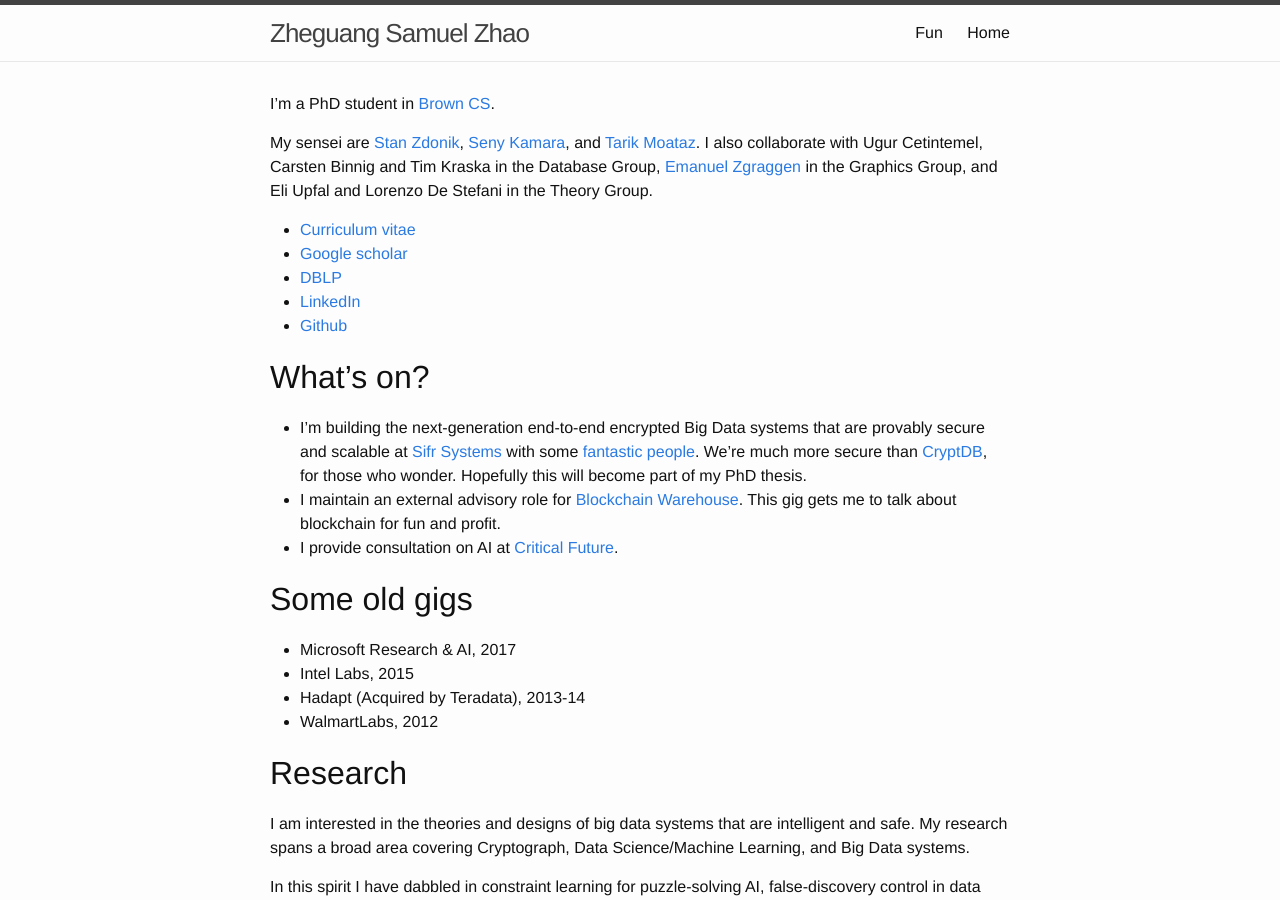
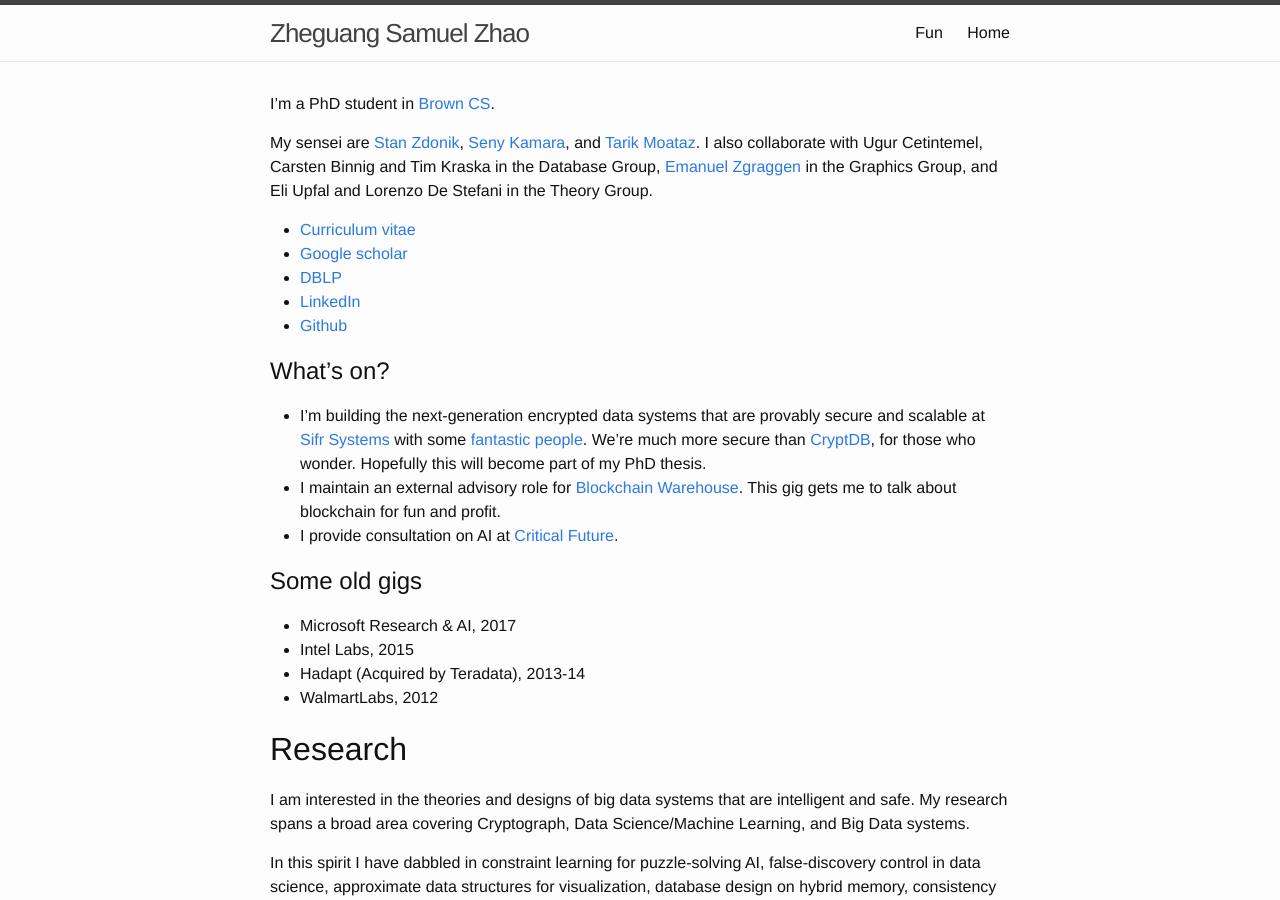
Before and after one commit to zheguang/zheguang.github.io, a Jekyll site: the page built from index.md, in a window 1280 px wide and 900 px high. Built offline with Jekyll 4.4.1, drawn with Linux system fonts in a browser that asks for light colours.

Commit message:
index: fix format

```diff
--- a/index.md
+++ b/index.md
@@ -7,26 +7,26 @@ I'm a PhD student in [Brown CS](https://cs.brown.edu).
 
 My sensei are [Stan Zdonik](https://cs.brown.edu/~sbz/), [Seny Kamara](https://cs.brown.edu/~seny/), and [Tarik Moataz](https://cs.brown.edu/~tmoataz/). I also collaborate with Ugur Cetintemel, Carsten Binnig and Tim Kraska in the Database Group, [Emanuel Zgraggen](http://emanuelzgraggen.com/) in the Graphics Group, and Eli Upfal and Lorenzo De Stefani in the Theory Group.
 
-* [Curriculum vitae](https://zheguang.github.io/cv/cv.pdf)
-* [Google scholar](https://goo.gl/DR8pSa)
-* [DBLP](http://dblp.uni-trier.de/pers/hd/z/Zhao:Zheguang)
-* [LinkedIn](https://www.linkedin.com/in/samuelzhao)
-* [Github](https://github.com/zheguang)
+- [Curriculum vitae](https://zheguang.github.io/cv/cv.pdf)
+- [Google scholar](https://goo.gl/DR8pSa)
+- [DBLP](http://dblp.uni-trier.de/pers/hd/z/Zhao:Zheguang)
+- [LinkedIn](https://www.linkedin.com/in/samuelzhao)
+- [Github](https://github.com/zheguang)
 
 
 What's on?
-==========
-* I'm building the next-generation end-to-end encrypted Big Data systems that are provably secure and scalable at [Sifr Systems](http://sifrsystems.com) with some [fantastic people](http://sifrsystems.com/#team). We're much more secure than [CryptDB](https://css.csail.mit.edu/cryptdb/), for those who wonder. Hopefully this will become part of my PhD thesis.
-* I maintain an external advisory role for [Blockchain Warehouse](https://www.blockchainwarehouse.com).  This gig gets me to talk about blockchain for fun and profit.
-* I provide consultation on AI at [Critical Future](http://www.criticalfutureglobal.com).
+----------
+- I'm building the next-generation encrypted data systems that are provably secure and scalable at [Sifr Systems](http://sifrsystems.com) with some [fantastic people](http://sifrsystems.com/#team). We're much more secure than [CryptDB](https://css.csail.mit.edu/cryptdb/), for those who wonder. Hopefully this will become part of my PhD thesis.
+- I maintain an external advisory role for [Blockchain Warehouse](https://www.blockchainwarehouse.com).  This gig gets me to talk about blockchain for fun and profit.
+- I provide consultation on AI at [Critical Future](http://www.criticalfutureglobal.com).
 
 
 Some old gigs
-=============
-* Microsoft Research & AI, 2017
-* Intel Labs, 2015
-* Hadapt (Acquired by Teradata), 2013-14
-* WalmartLabs, 2012
+-------------
+- Microsoft Research & AI, 2017
+- Intel Labs, 2015
+- Hadapt (Acquired by Teradata), 2013-14
+- WalmartLabs, 2012
 
 
 Research
```
